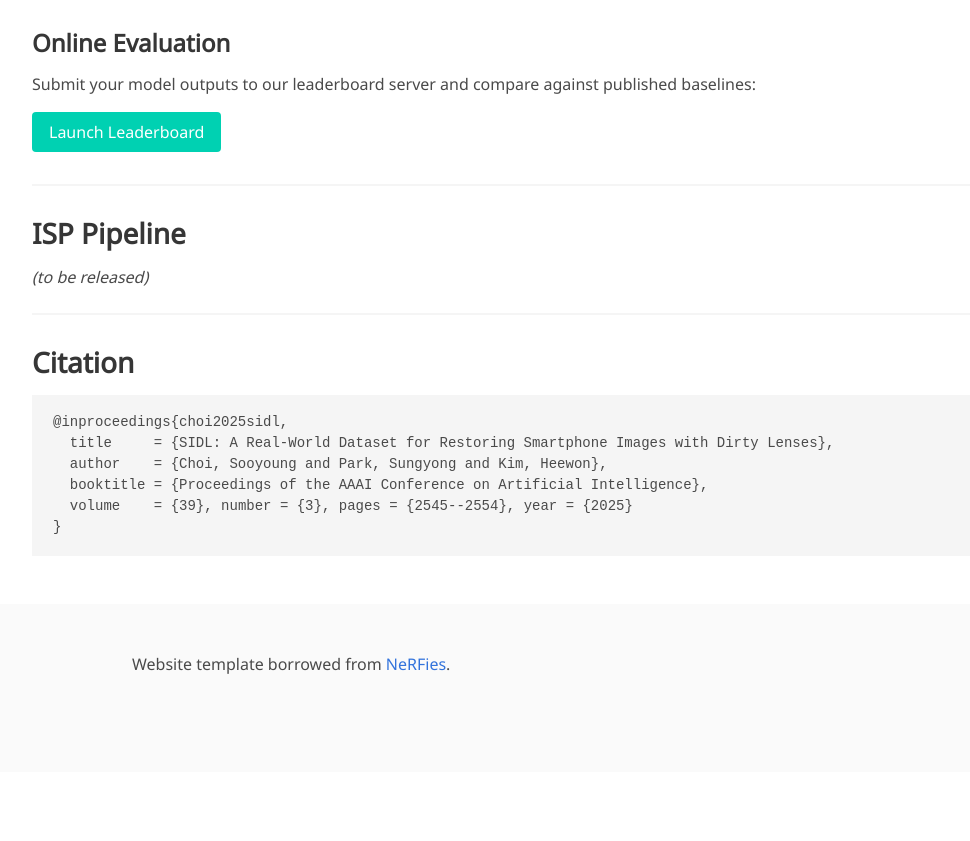
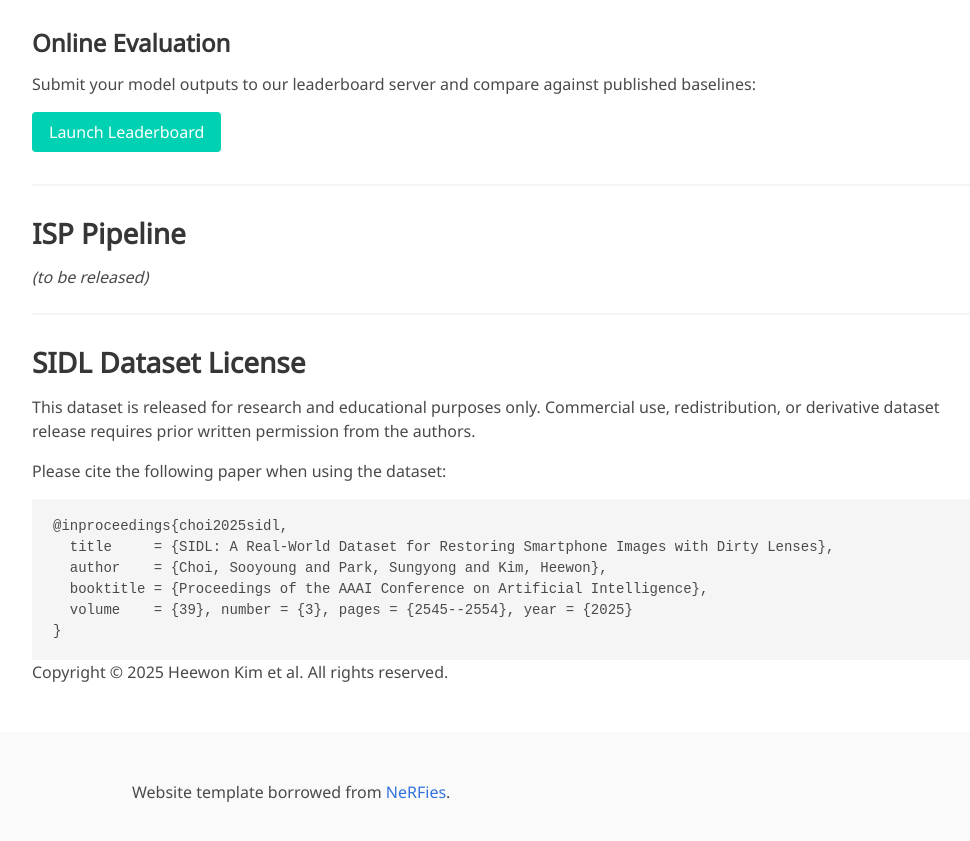
Before and after one commit to sidl-benchmark/sidl-benchmark.github.io, a Jekyll site: the page built from index.md, in a window 1280 px wide and 900 px high, scrolled down 5557 px. Shown: the top 841 px of the window, without its empty margins (128-1098 px from the left). Built offline with Jekyll 4.4.1, drawn with Linux system fonts in a browser that asks for light colours; some web fonts are replaced; before the commit the page ends 6329 px from its top, so only the background shows below that.

Commit message:
Update index.md

````diff
--- a/index.md
+++ b/index.md
@@ -175,8 +175,11 @@ Submit your model outputs to our leaderboard server and compare against publishe
 
 ---
 
-## Citation
+## SIDL Dataset License
+This dataset is released for research and educational purposes only.
+Commercial use, redistribution, or derivative dataset release requires prior written permission from the authors.
 
+Please cite the following paper when using the dataset:
 ```bibtex
 @inproceedings{choi2025sidl,
   title     = {SIDL: A Real-World Dataset for Restoring Smartphone Images with Dirty Lenses},
@@ -185,3 +188,5 @@ Submit your model outputs to our leaderboard server and compare against publishe
   volume    = {39}, number = {3}, pages = {2545--2554}, year = {2025}
 }
 ```
+Copyright © 2025 Heewon Kim et al.
+All rights reserved.
````
